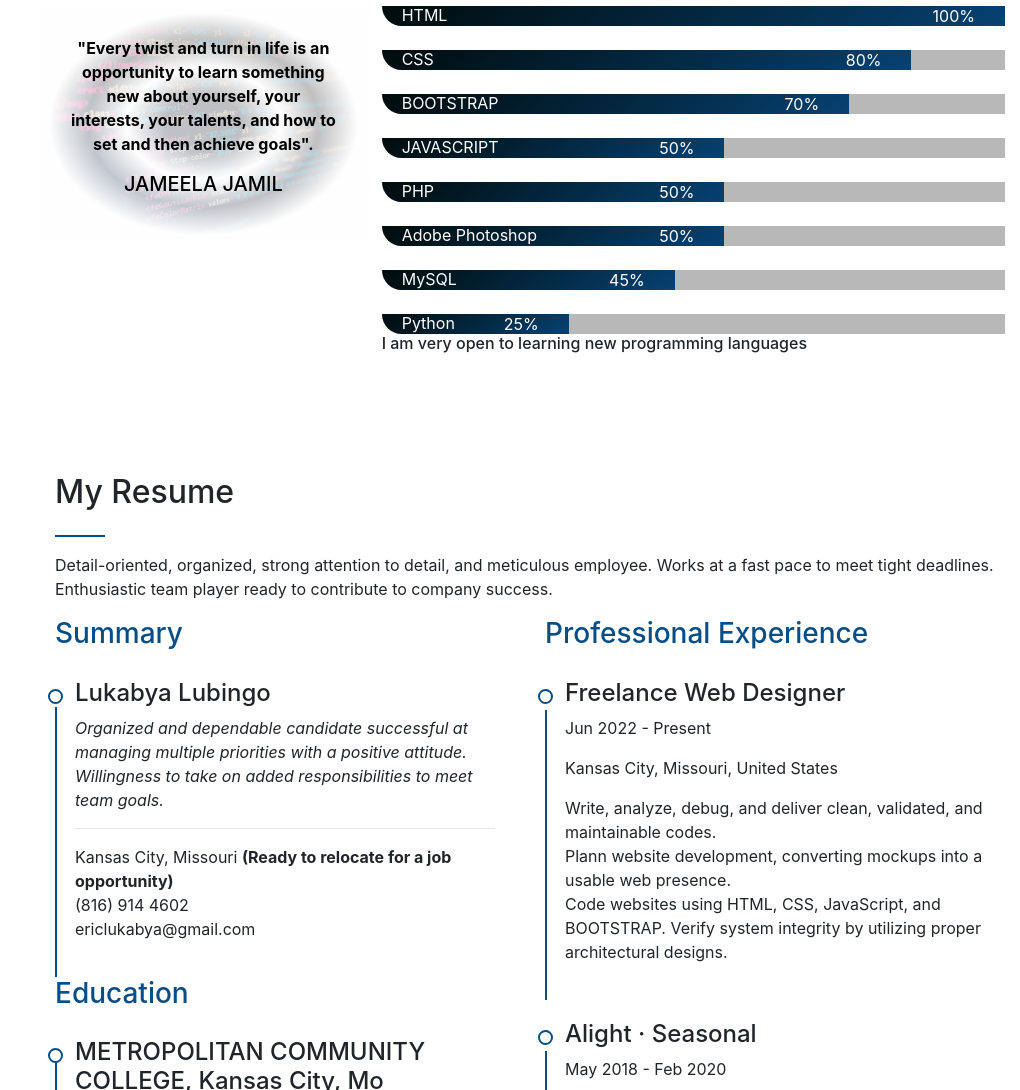
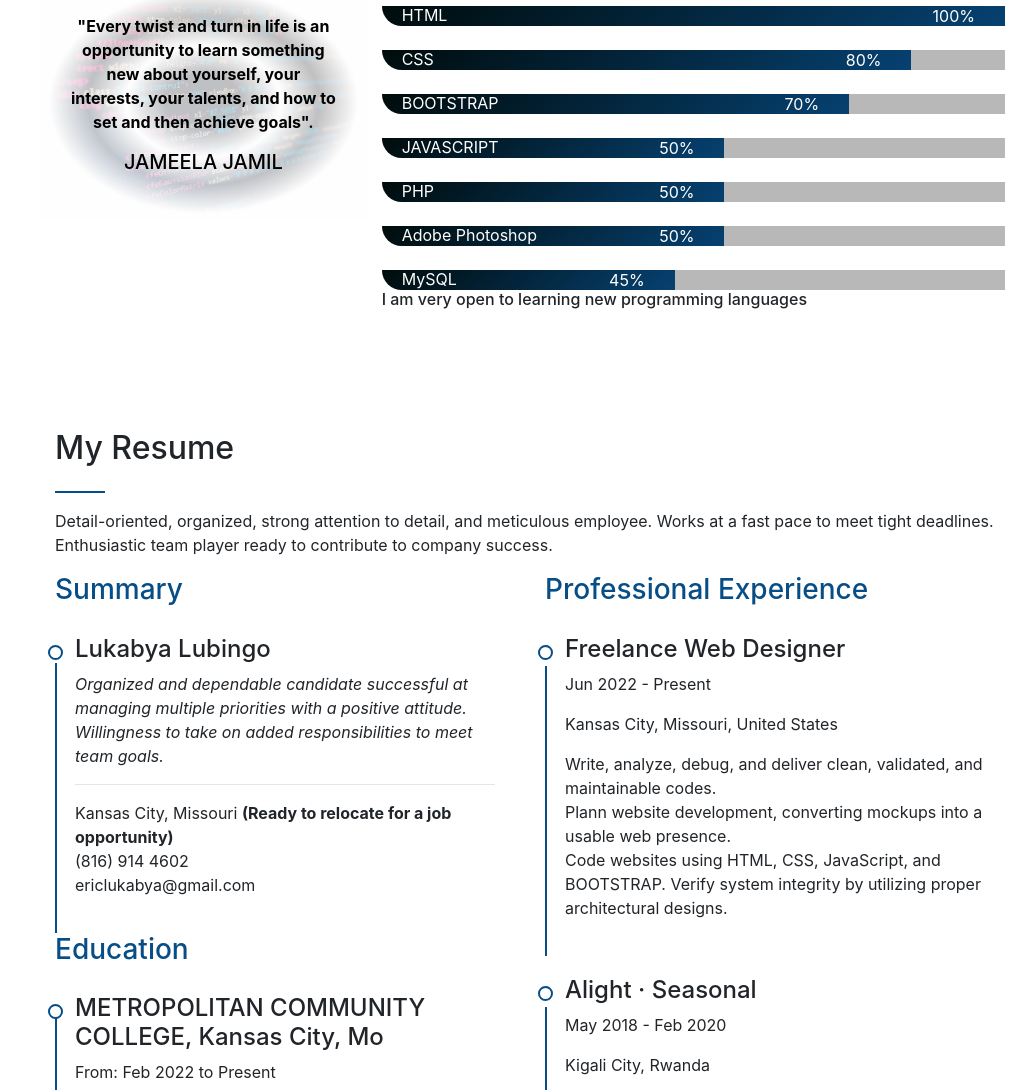
Before and after one commit to lukaby-eric/lukas, a plain HTML site: page index.html in a window 1280 px wide. Shown: the part 1177-2267 px from the top of the page, without its empty margins (260-1280 px from the left). Drawn offline with nearby package versions, Linux system fonts and the light colour scheme.

Commit message:
Update index.html

```diff
--- a/index.html
+++ b/index.html
@@ -137,11 +137,11 @@
                                 <div class="sql skill-perentage">45%</div>
                             </div>
 
-                            <div class="skill">
+                            <!-- <div class="skill">
                                 <div class="skill-title">Python</div>
                                 <div class="skill-range"></div>
                                 <div class="react skill-perentage">25%</div>
-                            </div>
+                            </div>-->
                         </div>
 
                         <!--  -->
```
